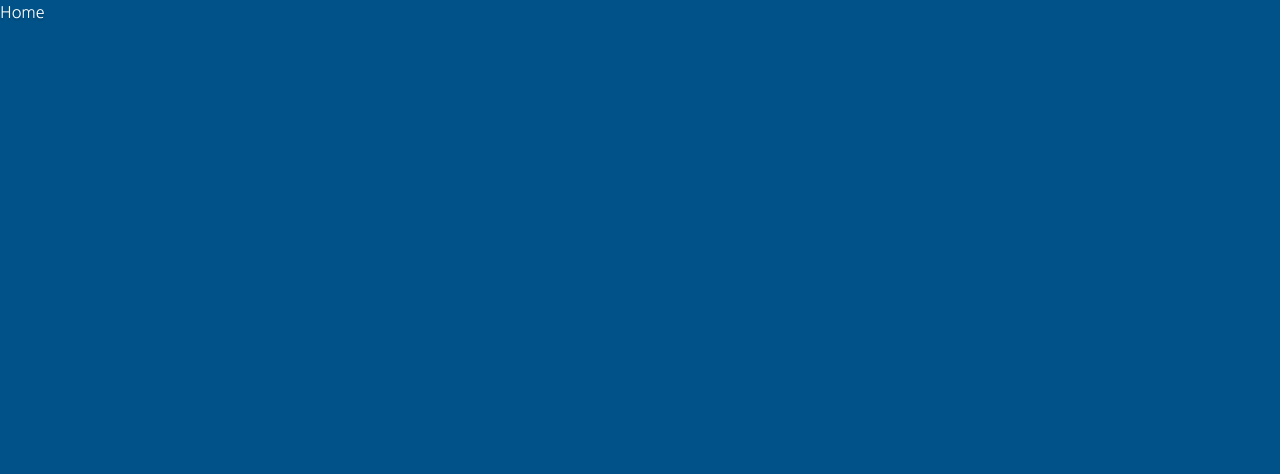
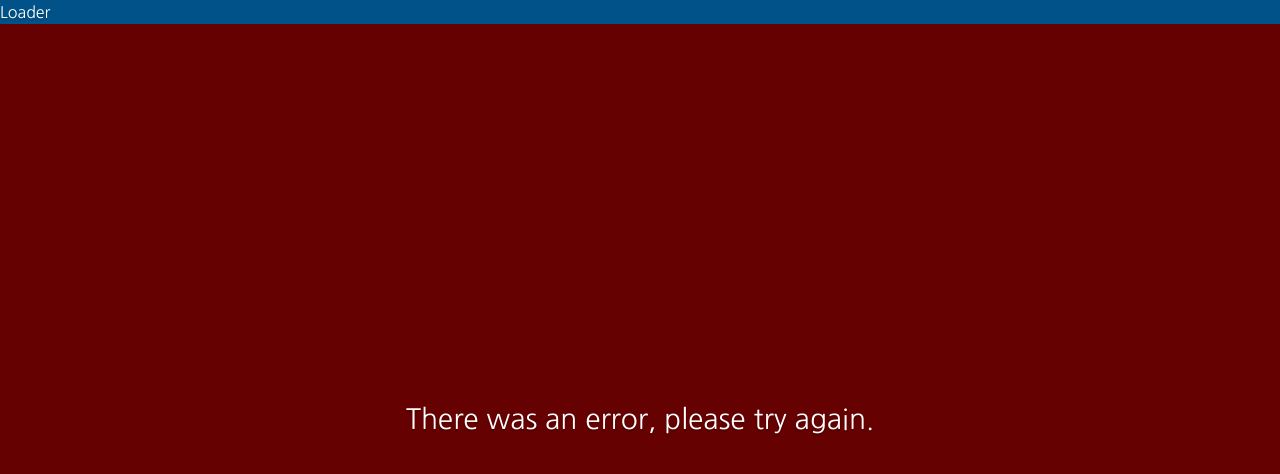
Before and after one commit to ahmed-razic/spacex-company, a React (Create React App) app: page / in a window 1280 px wide. Shown: the top 474 px of the page. Built offline with nearby package versions, Linux system fonts and the light colour scheme.

Commit message:
added Error comp

```diff
--- /dev/null
+++ b/src/components/Error/Error.jsx
@@ -0,0 +1,11 @@
+import './style.scss';
+
+function Error({ error }) {
+  return (
+    <div className='error__container d-flex justify-content-center align-items-center'>
+      <h3>{error.message}</h3>
+    </div>
+  );
+}
+
+export default Error;
--- /dev/null
+++ b/src/components/Error/index.js
@@ -0,0 +1,3 @@
+import Error from './Error';
+
+export default Error;
--- /dev/null
+++ b/src/components/Error/style.scss
@@ -0,0 +1,4 @@
+.error__container {
+  height: 100vh;
+  background-color: var(--error-dark);
+}
--- /dev/null
+++ b/src/components/Loader/Loader.jsx
@@ -0,0 +1,7 @@
+import './style.scss';
+
+function Loader() {
+  return <div>Loader</div>;
+}
+
+export default Loader;
--- /dev/null
+++ b/src/components/Loader/index.js
@@ -0,0 +1,3 @@
+import Loader from './Loader';
+
+export default Loader;
--- a/src/index.scss
+++ b/src/index.scss
@@ -3,6 +3,7 @@
 :root {
   --primary-dark: #272727;
   --secondary-dark: #040301;
+  --error-dark: #660101;
   --primary-light: #ffffff;
   --secondary-light: #efefef;
   --spacex-blue: #005288;
--- a/src/pages/Home/Home.jsx
+++ b/src/pages/Home/Home.jsx
@@ -1,6 +1,14 @@
 import './style.scss';
+import Error from '../../components/Error';
+import Loader from '../../components/Loader';
+import { Fragment } from 'react';
 
 function Home() {
-  return <div>Home</div>;
+  return (
+    <Fragment>
+      <Loader />
+      <Error error={{ message: 'There was an error, please try again.' }} />
+    </Fragment>
+  );
 }
 export default Home;
--- /dev/null
+++ b/src/pages/Home/index.js
@@ -0,0 +1,3 @@
+import Home from './Home';
+
+export default Home;
```
Also changed, not shown: src/components/Loader/style.scss (added).
